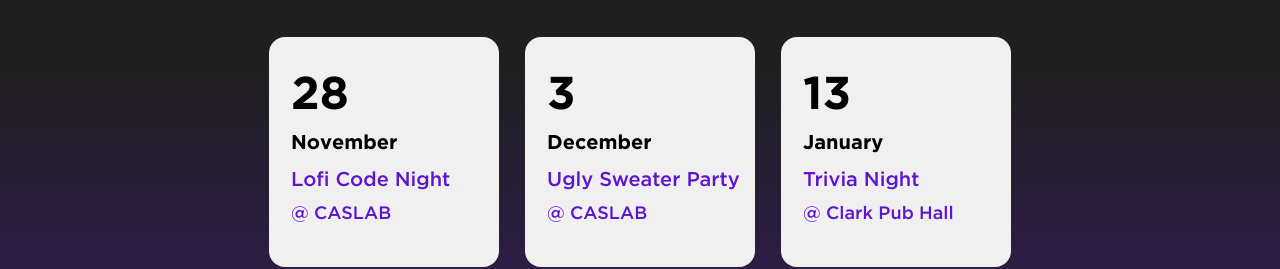
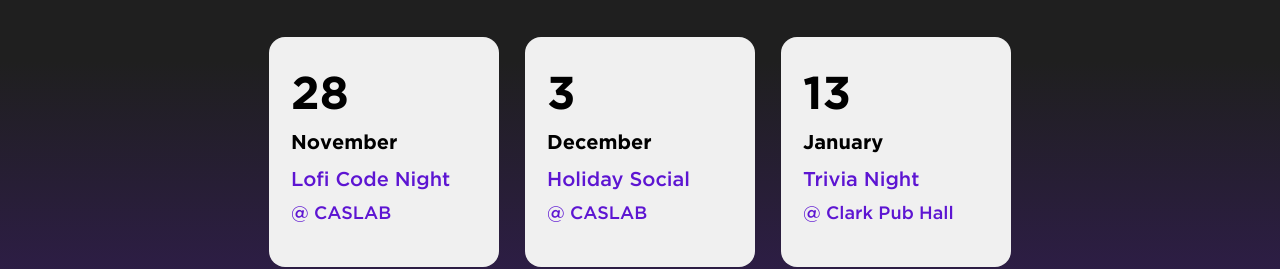
Before and after one commit to jadew33/test, a Next.js app: page / in a window 1280 px wide. Shown: the part 1022-1291 px from the top of the page. Built offline with nearby package versions, Linux system fonts and the light colour scheme.

Commit message:
update to event

```diff
--- a/app/page.js
+++ b/app/page.js
@@ -10,7 +10,7 @@ export default function Home() {
       eventLocation: "CASLAB",
     },
     {
-      eventName: "Ugly Sweater Party",
+      eventName: "Holiday Social",
       eventDate: "3",
       eventMonth: "December",
       eventLocation: "CASLAB",
```
